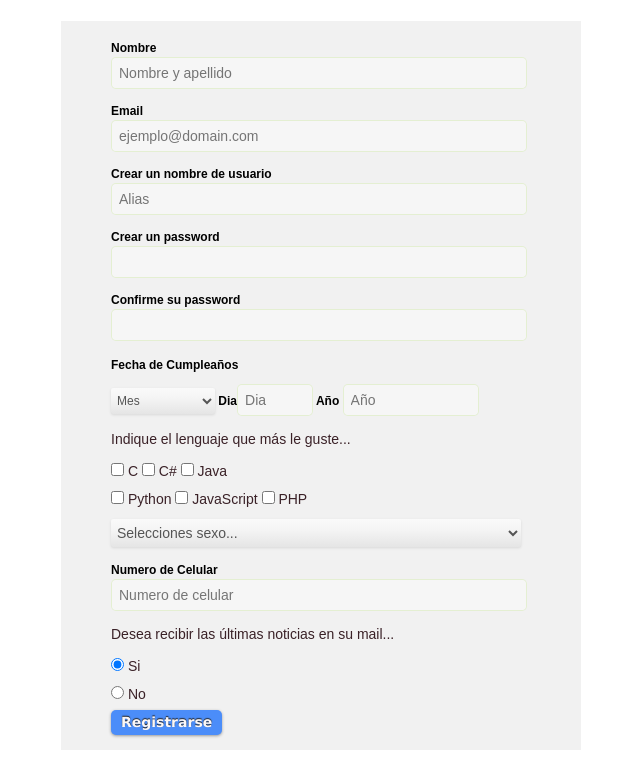
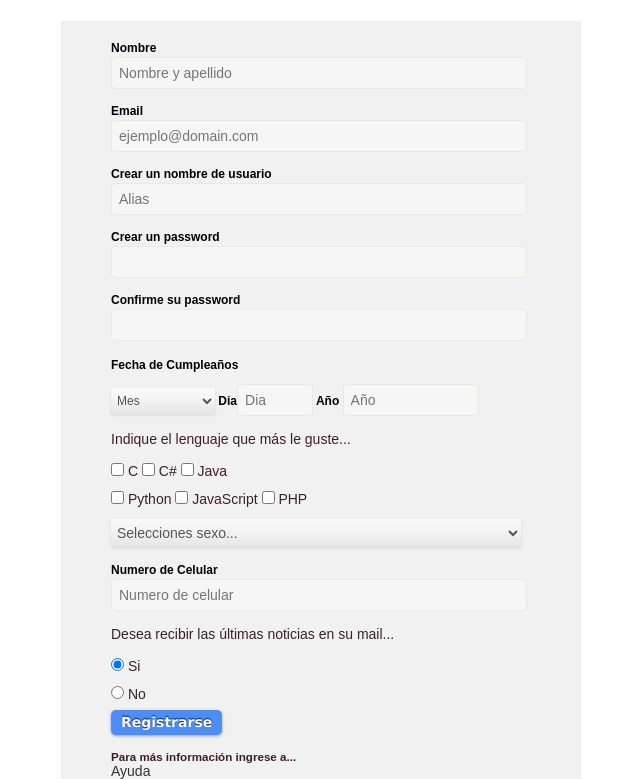
Before and after one commit to tamara01/1_Registro, a plain HTML site: page index.html in a window 1280 px wide. Shown: the part 59-838 px from the top of the page, without its empty margins (319-959 px from the left). Before the commit the page ends 809 px from the top, so only its background shows below. Drawn offline with Linux system fonts and the light colour scheme.

Commit message:
Se agrega elemento href

```diff
--- a/index.html
+++ b/index.html
@@ -81,6 +81,8 @@
             <input type="radio" name="rdio" value="No" > No<br>
 
             <input class="buttom" name="submit" id="submit" tabindex="5" value="Registrarse" type="submit">
+            <h5>Para más información ingrese a...</h5>
+            <a href="https://www.google.com.ar/">	Ayuda </a>
    </form>
 
 </body>
```
